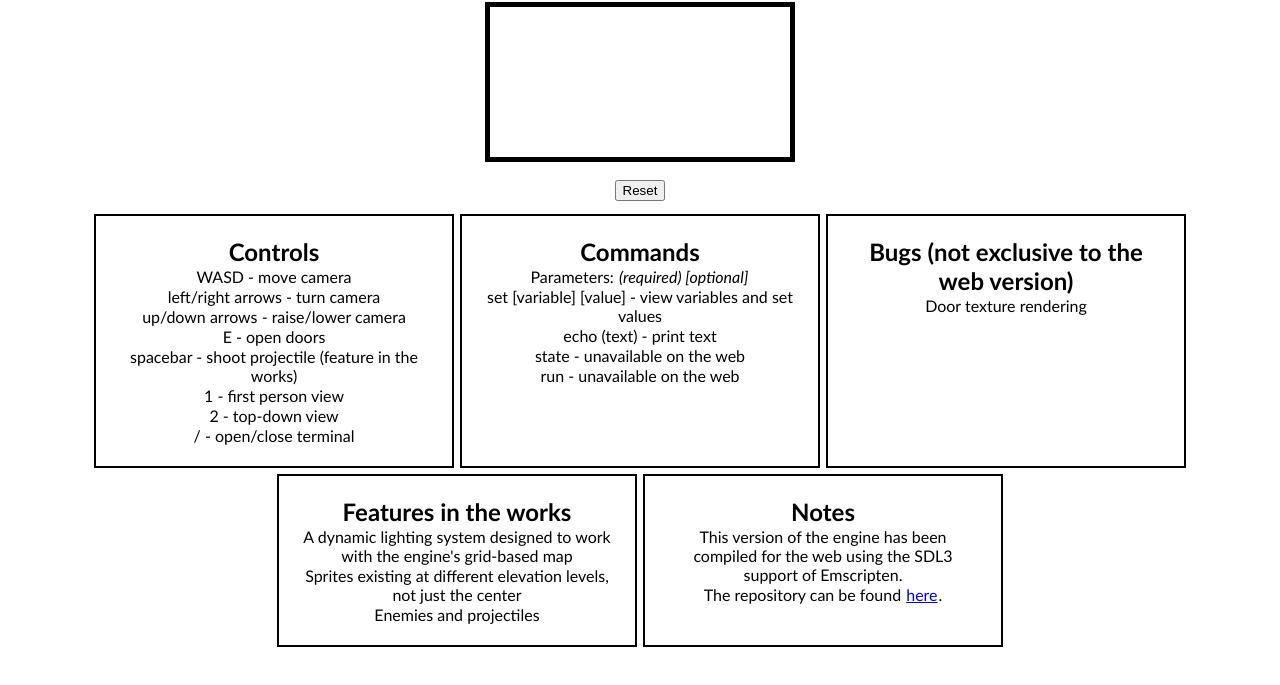
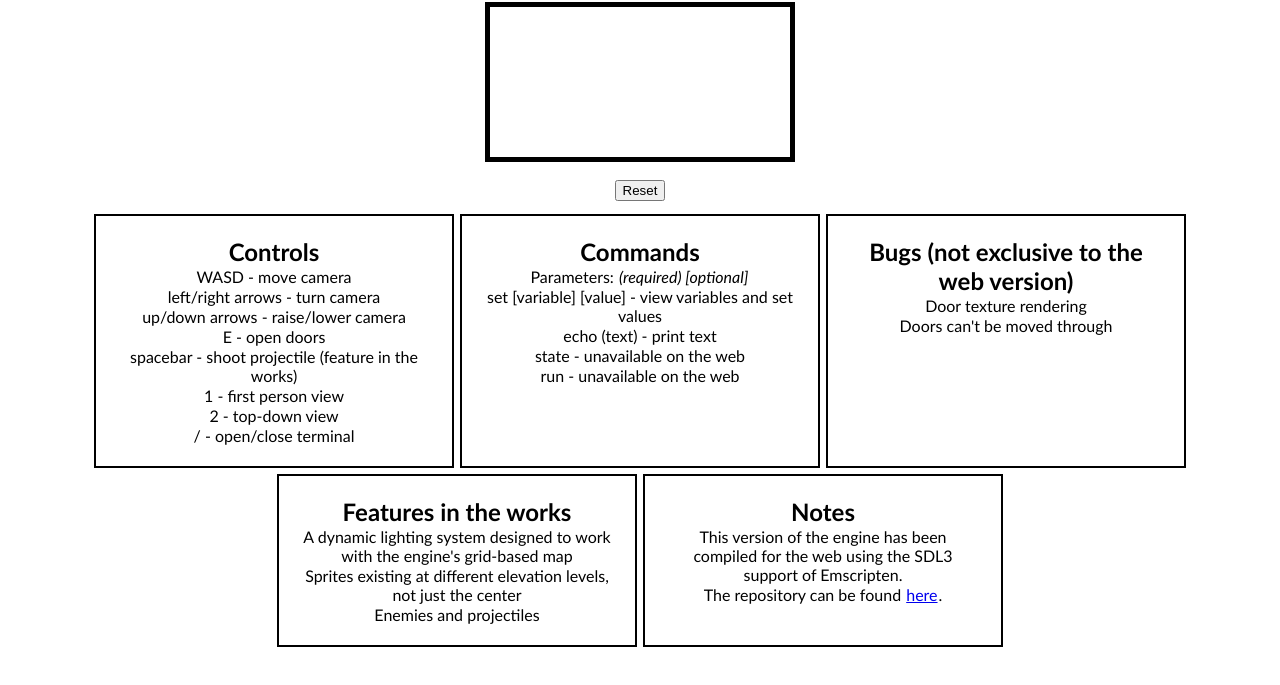
Before and after one commit to nathanallison0/nathanallison0.github.io, a plain HTML site: page index.html in a window 1280 px wide. Shown: the part 55-740 px from the top of the page. Drawn offline with Linux system fonts and the light colour scheme; no server answers.

Commit message:
Updated bug descriptions

```diff
--- a/index.html
+++ b/index.html
@@ -43,6 +43,7 @@
         <div class="section">
             <h2>Bugs (not exclusive to the web version)</h2>
             <p>Door texture rendering</p>
+            <p>Doors can't be moved through</p>
         </div>
         <div class="section">
             <h2>Features in the works</h2>
```
